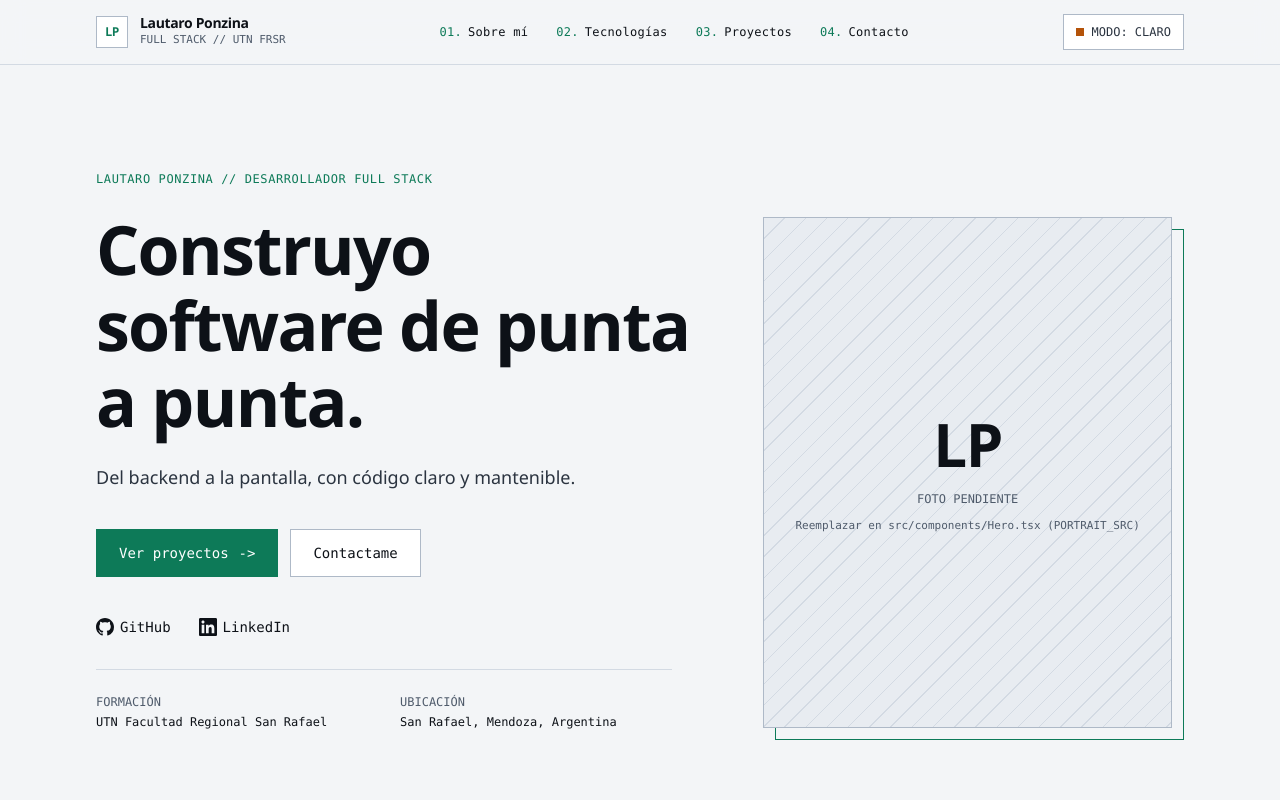
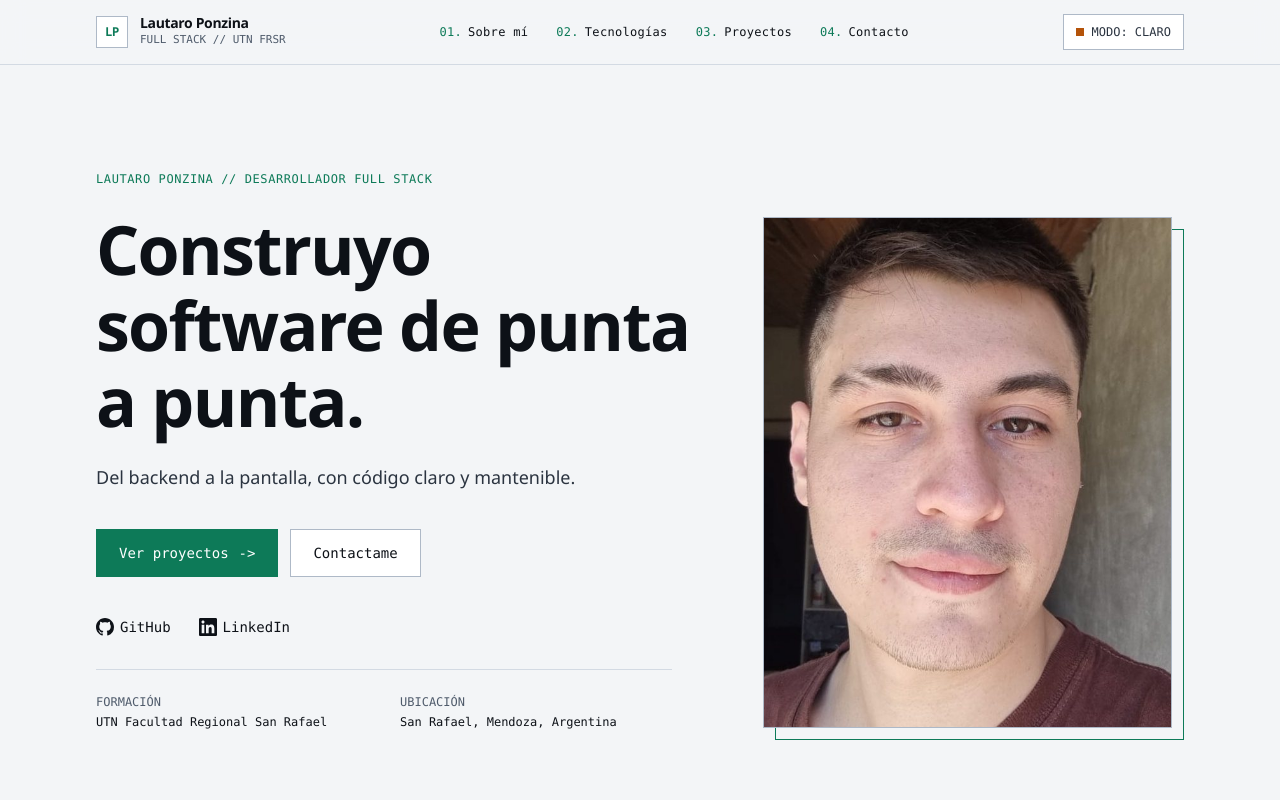
Before and after one commit to Lautaro-404/portfolio, a React (Vite) app: page / in a window 1280 px wide. Shown: the top 800 px of the page. Built offline with nearby package versions, Linux system fonts and the light colour scheme.

Commit message:
feat: agrega foto de perfil al hero

```diff
--- a/src/components/Hero.tsx
+++ b/src/components/Hero.tsx
@@ -4,9 +4,9 @@ import { Container } from './ui/Container';
 
 /**
  * PORTRAIT: to replace the placeholder, drop the photo in `public/` (for example
- * `public/foto-perfil.webp`, portrait 4:5, at least 800x1000) and set the path below.
+ * `public/foto-perfil.webp`, portrait 4:5) and set the path below.
  */
-const PORTRAIT_SRC: string | null = null;
+const PORTRAIT_SRC: string | null = '/foto-perfil.jpg';
 
 const GITHUB_URL = 'https://github.com/Lautaro-404';
 const LINKEDIN_URL = 'https://www.linkedin.com/in/lautaro-ponzina-90878932a/';
@@ -124,8 +124,8 @@ export function Hero() {
                 <img
                   src={PORTRAIT_SRC}
                   alt="Retrato de Lautaro Ponzina"
-                  width={800}
-                  height={1000}
+                  width={640}
+                  height={800}
                   className="h-full w-full object-cover"
                 />
               ) : (
```
Also changed, not shown: public/foto-perfil.jpg (added).
